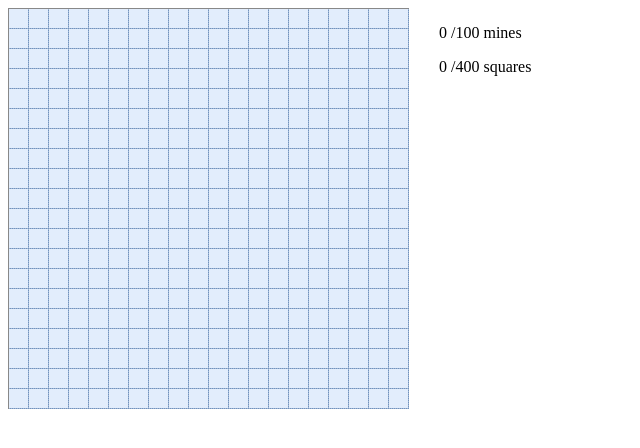
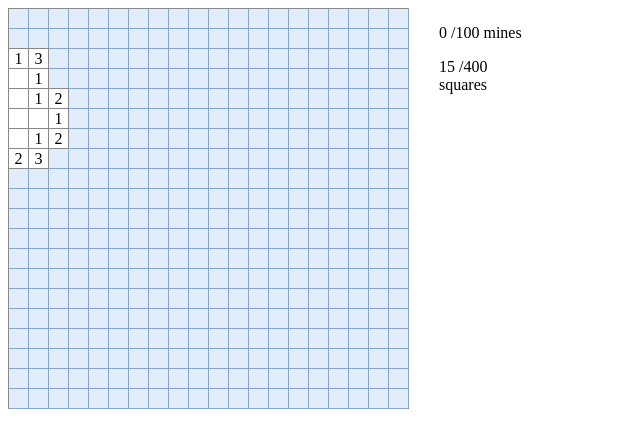
Before and after one commit to ocdcodemonkey/minesweeper, a plain HTML site: page index.html in a window 1280 px wide. Shown: the whole page, without its empty margins (0-640 px from the left). Drawn offline with Linux system fonts and the light colour scheme.

Commit message:
Added a starting point.

```diff
--- a/index.html
+++ b/index.html
@@ -3,7 +3,8 @@
 	<head>
 		<!--<script src="js/jquery-1.7.2.min.js"></script>-->
 		<script src="js/mootools-core-1.4.5.min.js"></script>
-		<script src="js/minesweeper.js" defer="true"></script>
+		<script src="js/mootools-more-1.4.0.1.min.js"></script>
+		<script src="js/minesweeper.js"></script>
 		<script>
 			window.addEvent('domready', function()
 			{
--- a/js/minesweeper.js
+++ b/js/minesweeper.js
@@ -30,6 +30,7 @@ minesweeper =
 		this.$e = document.id('minesweeper');
 		this.$e.adopt(this.$grid, this.$score);
 
+
 		this.newGame(20, 20, 100);
 
 		this.$grid.addListener('click', this.blockClickHandler.bind(this));
@@ -37,9 +38,24 @@ minesweeper =
 
 	newGame: function(width, height, mines)
 	{
-		this.width = width;
+		var fx = new Fx.Tween(this.$grid,
+		{
+    		property: 'opacity',
+    		onComplete: function()
+			{
+				this.startGame(width, height, mines);
+				this.$grid.fade('in');
+			}
+			.bind(this)
+    	});
+    	fx.start(0);
+	},
+
+	startGame: function(width, height, mines)
+	{
+		this.width	= width;
 		this.height	= height;
-		this.mines = mines;
+		this.mines	= mines;
 		this.limit = this.width * this.height;
 		this.grid = [];
 
@@ -48,7 +64,7 @@ minesweeper =
 		{
 			var index = Math.floor(Math.random() * this.limit);
 			var x = index % this.width;
-			var y = Math.floor(index / this.width)
+			var y = Math.floor(index / this.width);
 
 			// Don't put mines ontop of mines.
 			if (this.grid[index] & 0x10)
@@ -77,6 +93,7 @@ minesweeper =
 			}
 		}
 
+		// Set up the grid.
 		this.$grid.empty();
 		this.$grid.setStyles(
 		{
@@ -84,8 +101,22 @@ minesweeper =
 			height:	(this.height * 20) + 'px'
 		});
 
+		// Select an opening area.
 		this.revealed = 0;
-		this.updateScore();
+
+		while (true)
+		{
+			var index = Math.floor(Math.random() * this.limit);
+			if (!this.grid[index])
+			{
+				var x = index % this.width;
+				var y = Math.floor(index / this.width);
+
+				this.pokeBlock(x, y);
+				this.updateScore();
+				break;
+			}
+		}
 	},
 
 	blockClickHandler: function(e)
--- /dev/null
+++ b/js/mootools-more-1.4.0.1.min.js
@@ -0,0 +1,18 @@
+// MooTools: the javascript framework.
+// Load this file's selection again by visiting: http://mootools.net/more/d9a9c87e2bba53299aa890efc9f9c8ce
+// Or build this file again with packager using: packager build More/More More/Element.Shortcuts
+/*
+---
+copyrights:
+  - [MooTools](http://mootools.net)
+
+licenses:
+  - [MIT License](http://mootools.net/license.txt)
+...
+*/
+MooTools.More={version:"1.4.0.1",build:"a4244edf2aa97ac8a196fc96082dd35af1abab87"};Element.implement({isDisplayed:function(){return this.getStyle("display")!="none";
+},isVisible:function(){var a=this.offsetWidth,b=this.offsetHeight;return(a==0&&b==0)?false:(a>0&&b>0)?true:this.style.display!="none";},toggle:function(){return this[this.isDisplayed()?"hide":"show"]();
+},hide:function(){var b;try{b=this.getStyle("display");}catch(a){}if(b=="none"){return this;}return this.store("element:_originalDisplay",b||"").setStyle("display","none");
+},show:function(a){if(!a&&this.isDisplayed()){return this;}a=a||this.retrieve("element:_originalDisplay")||"block";return this.setStyle("display",(a=="none")?"block":a);
+},swapClass:function(a,b){return this.removeClass(a).addClass(b);}});Document.implement({clearSelection:function(){if(window.getSelection){var a=window.getSelection();
+if(a&&a.removeAllRanges){a.removeAllRanges();}}else{if(document.selection&&document.selection.empty){try{document.selection.empty();}catch(b){}}}}});
```
